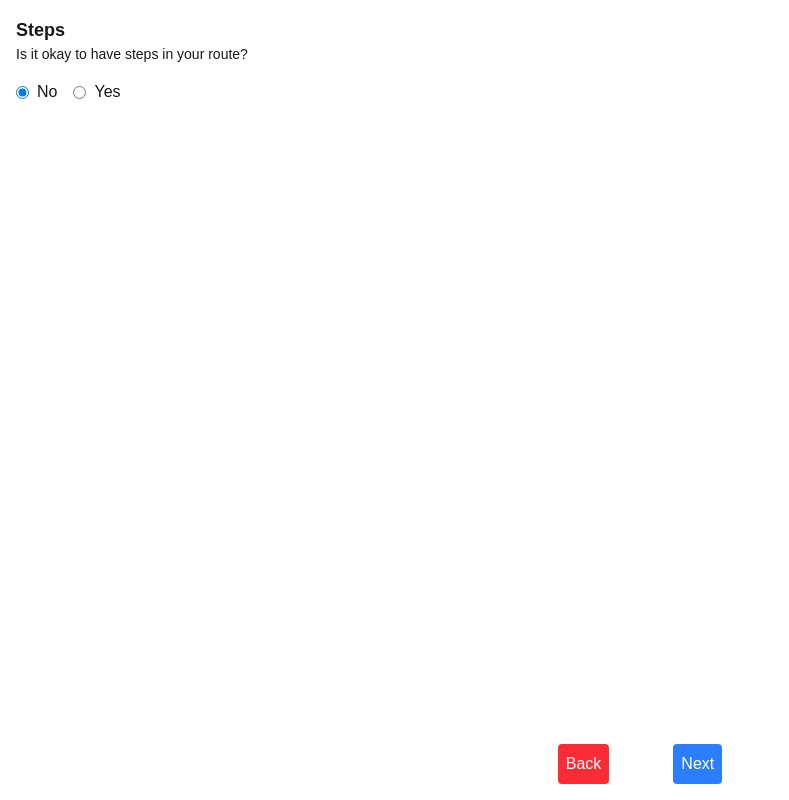
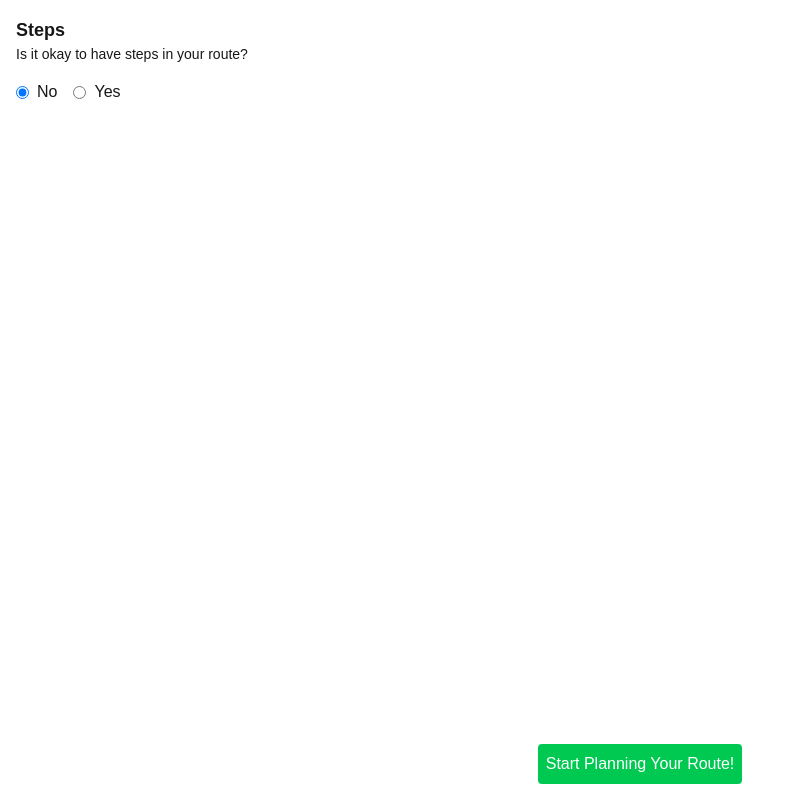
Before and after one commit to 2-many-obstacles/2-many-obstacles, a Next.js app: page /settings/steps in a window 1280 px wide. Shown: the whole page, without its empty margins (0-789 px from the left). Built offline with nearby package versions, Linux system fonts and the light colour scheme.

Commit message:
move thanks to steps

```diff
--- a/src/pages/settings/index.tsx
+++ b/src/pages/settings/index.tsx
@@ -26,7 +26,6 @@ import MinWidth from "./min_width";
 import SurfaceCondition from "./surface_condition";
 import SurfaceType from "./surface_type";
 import Steps from "./steps";
-import Thanks from "./thanks";
 import Router from "next/router";
 
 interface Question {
@@ -98,18 +97,14 @@ export default function Questionnaire() {
     { id: 7, question: <Steps onSubmit={(next, allowSteps) =>
       {
         if(next) {
-          setStep(step + 1);
           localStorage.setItem("allowSteps", allowSteps.toString());
+          localStorage.setItem("settings", "true");
+          Router.push("/");
         }
         else{
           setStep(step - 1);
         }
         }}/> },
-    { id: 8, question: <Thanks onSubmit={() =>
-      {
-          localStorage.setItem("settings", "true");
-          Router.push("/");}
-      }/> },
   ];
 
 
--- a/src/pages/settings/steps.tsx
+++ b/src/pages/settings/steps.tsx
@@ -1,5 +1,4 @@
 import { useState } from "react";
-import NavigationButtons from "./navigation_buttons";
 
 export default function Steps(props: { onSubmit: (next: boolean, allowSteps: boolean) => void }) {
   const [allowSteps, setAllowSteps] = useState<boolean>(false);
@@ -30,10 +29,13 @@ export default function Steps(props: { onSubmit: (next: boolean, allowSteps: boo
         </div>
       </div>
       <div>
-       <NavigationButtons
-               onBack={() => props.onSubmit(false, allowSteps)}
-               onNext={() => props.onSubmit(true, allowSteps)}
-             />
+        <div className="fixed bottom-4 left-0 right-0 flex justify-center gap-16 px-4">
+          <div className="mt-4 flex justify-between">
+              <button className="p-2 bg-green-500 text-white rounded" onClick={() => props.onSubmit(true, allowSteps)}>
+              Start Planning Your Route!
+              </button>
+          </div>
+        </div>
       </div>
     </div>
   );
--- a/src/pages/settings/thanks.tsx
+++ /dev/null
@@ -1,13 +0,0 @@
-
-export default function Thanks(props : {onSubmit : (next: boolean) => void}) {
-  return (
-    <div className="p-4">
-      <h2 className="text-lg font-bold">Thank you!</h2>
-        <div className="mt-4 flex justify-between">
-            <button className="p-2 bg-green-500 text-white rounded" onClick={() => props.onSubmit(true)}>
-            Start Planning Your Route!
-            </button>
-        </div>
-    </div>
-  );
-}
```
